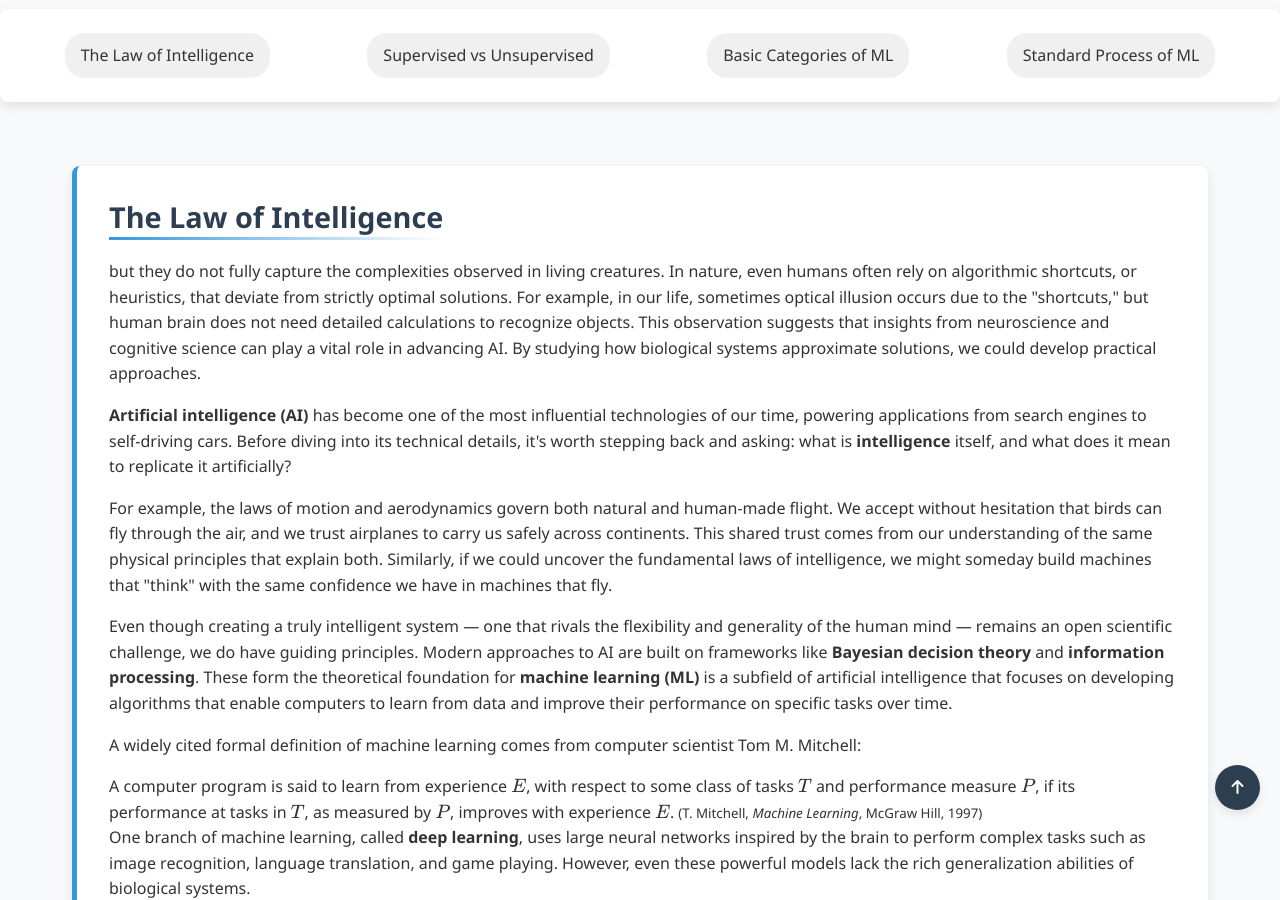
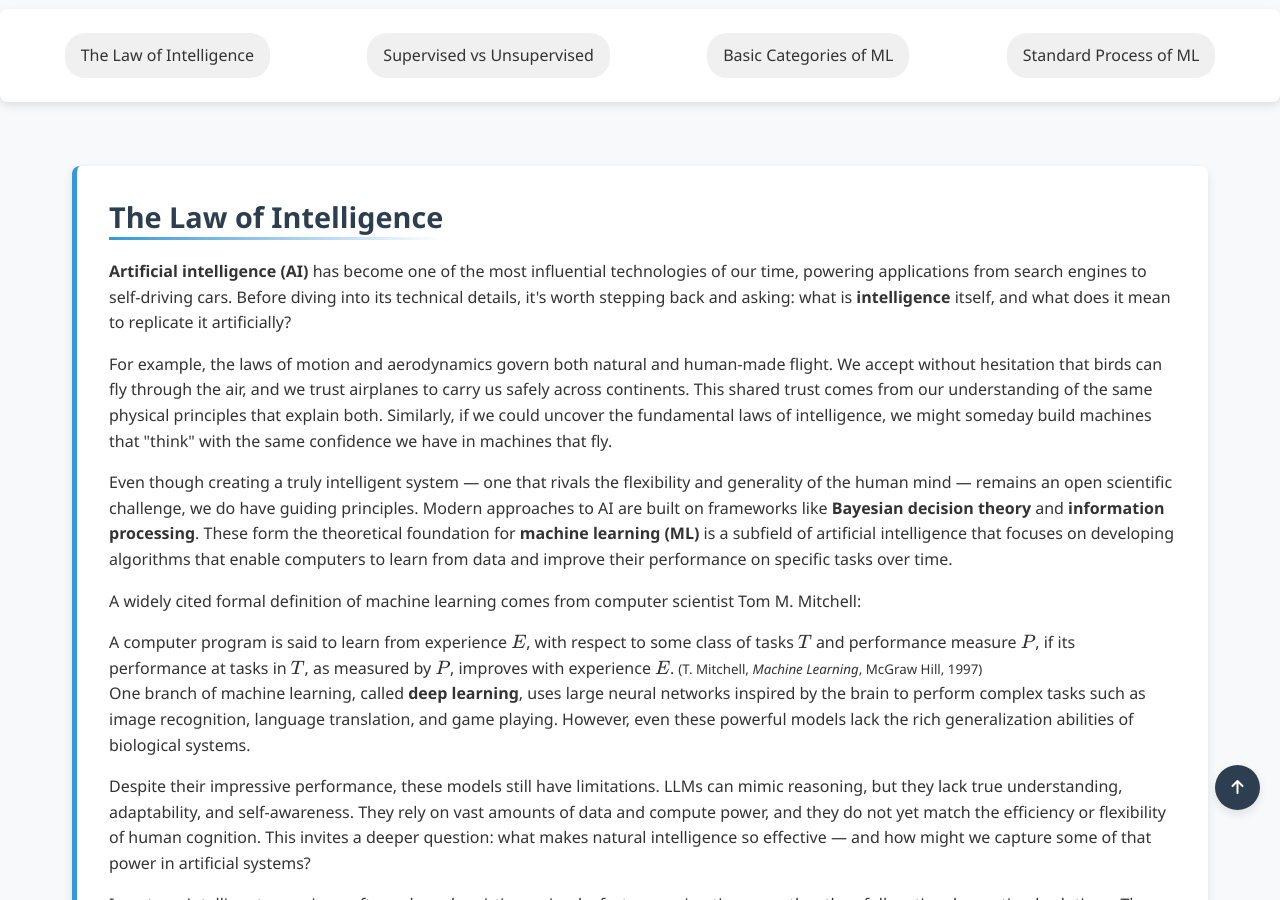
Before and after one commit to Yusukey01/yusukey01.github.io, a Jekyll site: the page built from Mathematics/Machine_learning/intro_ml.html, in a window 1280 px wide and 900 px high, scrolled down 504 px. Built offline with Jekyll 4.4.1, drawn with Linux system fonts in a browser that asks for light colours.

```diff
--- a/Mathematics/Machine_learning/intro_ml.html
+++ b/Mathematics/Machine_learning/intro_ml.html
@@ -24,13 +24,6 @@ uses_python: false
         <div class="container">
             <section id="intro" class="section-content">
                 <h2>The Law of Intelligence</h2>
-                <p>
-                    but they do not fully capture the complexities observed in living creatures. In nature, even humans often rely on algorithmic
-                    shortcuts, or heuristics, that deviate from strictly optimal solutions. For example, in our life, sometimes optical illusion occurs
-                    due to the "shortcuts," but human brain does not need detailed calculations to recognize objects.
-                    This observation suggests that insights from neuroscience and cognitive science can play a vital role in advancing AI.
-                    By studying how biological systems approximate solutions, we could develop practical approaches.
-                </p>
 
                 <p>
                 <strong>Artificial intelligence (AI)</strong> has become one of the most influential technologies of our time, powering
```
